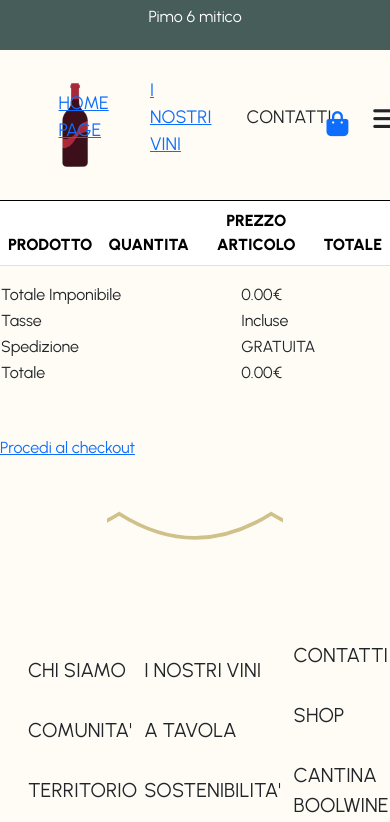
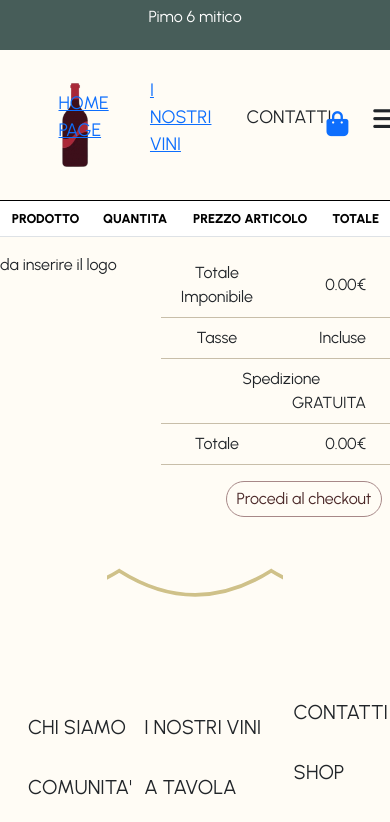
Before and after one commit to DanieleGattuso/BoolShop, a React (Vite) app: page /shopping-bag in a window 390 px wide. Shown: the top 822 px of the page. Built offline with nearby package versions, Linux system fonts and the light colour scheme; no server answers.

Commit message:
feat: improve ShoppingBagPage layout and styling for better user experience

```diff
--- a/src/pages/ShoppingBagPage.jsx
+++ b/src/pages/ShoppingBagPage.jsx
@@ -109,8 +109,8 @@ export default function ShoppingBagPage() {
                                         </div>
                                     </div>
                                 </td>
-                                <td>
-                                    <div className=" d-flex justify-content-center align-items-center gap-2">
+                                <td >
+                                    <div className={styles.box_quantity}>
                                         <div className={styles.quantity}>
                                             {/* pulsante per rimuovere una quantità */}
 
@@ -161,43 +161,46 @@ export default function ShoppingBagPage() {
                 </tbody>
             </table >
 
-
-            < table className={styles} >
-                <tbody>
-
-                    <tr>
-                        <td>Totale Imponibile</td>
-                        <td>
+            {/* riga inferiore */}
+            <div className="row">
+                {/* colonna di sinistra */}
+                <div className="col-5">
+                    da inserire il logo
+                </div>
+                {/* colonna di destra */}
+                <div className="col-7">
+                    <div className={`${"row"} ${styles.summary_row}`}>
+                        <div className="col">Totale Imponibile</div>
+                        <div className={`${"col"} ${styles.summary_col}`}>
                             {renderCart
                                 .reduce((acc, item) => acc + (item.discount_price !== null ? Number(item.discount_price) : Number(item.price)) * item.quantity, 0)
-                                .toFixed(2)}€ {/* total amount excluding tax */}
-                        </td>
-                    </tr>
-                    <tr>
-                        <td>Tasse</td>
-                        <td>Incluse</td> {/* taxes included */}
-                    </tr>
-                    <tr>
-                        <td>Spedizione</td>
-                        <td>GRATUITA</td> {/* free shipping */}
-                    </tr>
-                    <tr>
-                        <td>Totale</td>
-                        <td>
+                                .toFixed(2)}€ {/* total amount excluding tax */}</div>
+                    </div>
+                    <div className={`${"row"} ${styles.summary_row}`}>
+                        <div className="col">Tasse</div>
+                        <div className={`${"col"} ${styles.summary_col}`}>Incluse</div>
+                    </div>
+                    <div className={`${"row"} ${styles.summary_row}`}>
+                        <div className="col">Spedizione</div>
+                        <div className={`${"col"} ${styles.summary_col}`}>GRATUITA</div>
+                    </div>
+                    <div className={`${"row"} ${styles.summary_row}`}>
+                        <div className="col">Totale</div>
+                        <div className={`${"col"} ${styles.summary_col}`}>
                             {renderCart
                                 .reduce((acc, item) => acc + (item.discount_price !== null ? Number(item.discount_price) : Number(item.price)) * item.quantity, 0)
                                 .toFixed(2)}€ {/* final total price */}
-                        </td>
-                    </tr>
-                </tbody>
+                        </div>
+                    </div>
+                </div>
 
-            </table>
+            </div >
 
             {/* procedi al checkout */}
 
-            < div className={styles.checkoutButton} >
+            < div className={styles.checkout_box} >
                 <Link to="/checkoutpage">Procedi al checkout</Link>
-            </div>
+            </div >
 
 
         </>
--- a/src/pages/ShoppingBagPage.module.css
+++ b/src/pages/ShoppingBagPage.module.css
@@ -23,15 +23,20 @@ button {
 
 .table_product {
     display: flex;
-    justify-content: center;
+    justify-content: left;
     align-items: center;
-    gap: 1rem;
+    gap: 1.3rem;
 }
 
 .table_image img {
     height: 60px;
 }
 
+.box_quantity {
+    display: flex;
+    margin-top: 15px;
+    gap: 0.5rem;
+}
 
 .quantity {
     display: flex;
@@ -68,3 +73,78 @@ button {
 .quantitybtn:active {
     color: #fff;
 }
+
+
+/* Summary  */
+.summary_row {
+    border-bottom: 0.5px solid #91825e80;
+    padding: 0.5rem;
+    text-align: center;
+    align-items: center;
+}
+
+.summary_col {
+
+    text-align: right;
+    margin: 0 1rem;
+}
+
+/* checkout button */
+.checkout_box {
+    display: flex;
+    justify-content: flex-end;
+    margin-top: 1rem;
+
+}
+
+.checkout_box a {
+    border-radius: 9999px;
+    padding: 0.3rem 0.6rem;
+    text-decoration: none;
+    border: 1px solid #a78888;
+    background-color: #fffcf5;
+    color: #4a2727;
+    border-radius: 9999px;
+    transition: background-color 0.2s ease;
+    margin-right: 0.5rem;
+}
+
+.checkout_box a:hover {
+    background-color: #ffff;
+    transition: backgrrgb(69, 32, 32)lor 0.2s ease;
+}
+
+
+
+
+@media (max-width: 480px) {
+
+    /* Add responsive styles for mobile here */
+    table {
+        font-size: 0.8rem;
+    }
+
+    .table_product {
+        flex-direction: column;
+        align-items: center
+    }
+
+    .box_quantity {
+        margin-top: 0px;
+    }
+
+    .quantity {
+        margin-right: 0.4rem;
+        min-width: 100px;
+    }
+
+    .quantitybtn {
+        color: #a78888;
+        font-size: 0.6rem;
+        padding: 3px 10px;
+    }
+
+    .table_image {
+        display: none;
+    }
+}
```
